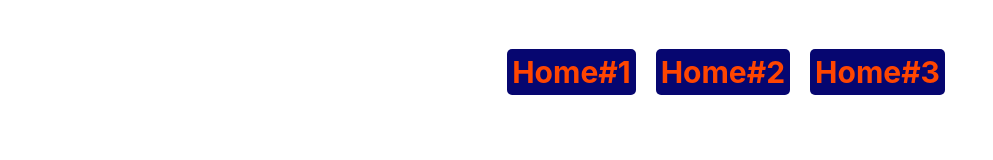
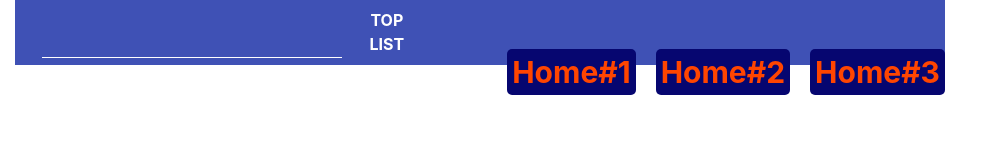
Before and after one commit to konradovsky/MovieSearch, a plain HTML site: page index.html in a window 1280 px wide. Shown: the whole page, without its empty margins (0-993 px from the left). Drawn offline with nearby package versions, Linux system fonts and the light colour scheme.

Commit message:
New SearchBar/SearchButton

```diff
--- a/index.html
+++ b/index.html
@@ -33,7 +33,8 @@
 
   <!-- Search bar-->
      <div class="row-12 search">
-
+       <input id="searchBar" type="text" />
+       <button id="searchButton" style="border:none;"> TOP LIST </button>
      </div>
 
 
--- a/movie.css
+++ b/movie.css
@@ -64,8 +64,41 @@ text-align: center;
   color: #ffffff;
 }
 
-.search{
+.search
+{
+  background-color: #3f51b5;
+  padding: 7px;
+}
+input[type=text]
+{
+    text-align: center;
+    color: #ffffff;
+    background: transparent;
+    border: none;
+    border-bottom: 1px solid #ffffff;
+    width: 300px;
+}
+input[type=text]:hover
+{
+  cursor:pointer;
+}
+input[type=text]:focus
+{
+  outline: none;
+}
 
+button
+{
+  font-weight: bold;
+  color: #ffffff;
+  width: 80px;
+  background-color: #3f51b5;
+  text-align: center;
+  border-color: none;
+}
+button:hover
+{
+  cursor: pointer;
 }
 
 .footer{
```
